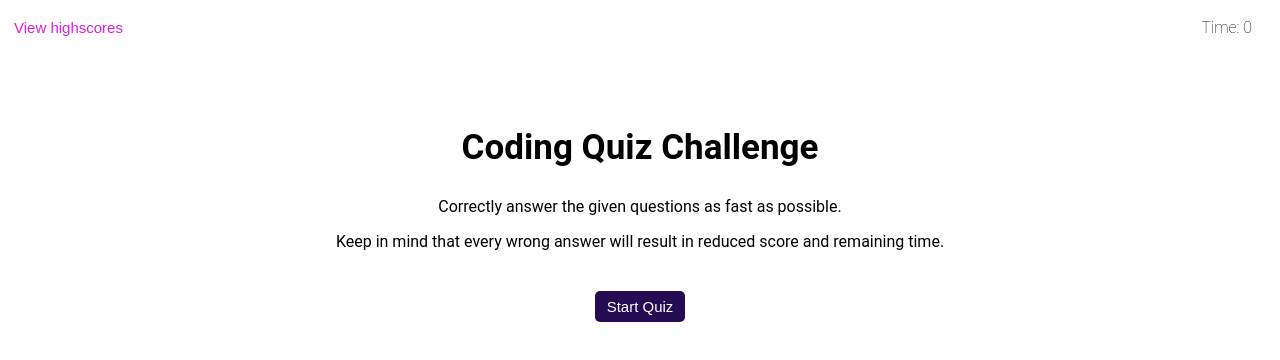
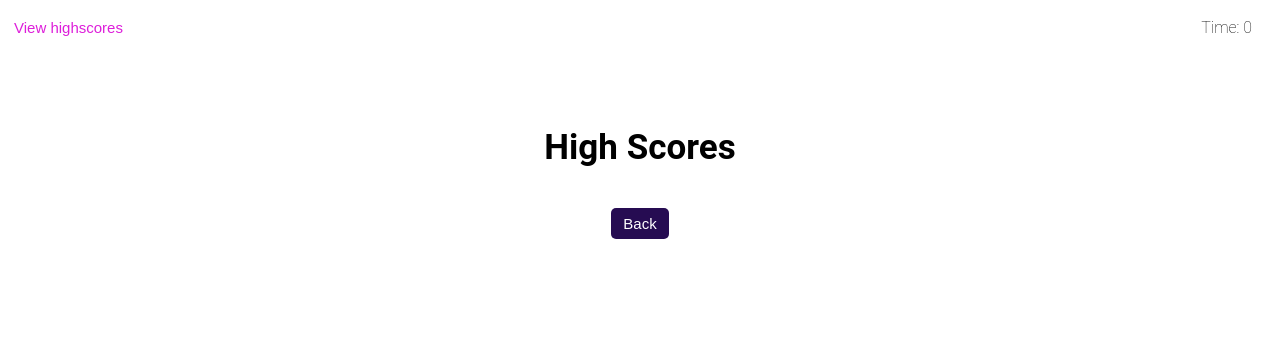
Before and after one commit to Valencia01/code-quiz, a plain HTML site: page index.html in a window 1280 px wide. Both pictures are taken after a click on the button "View highscores". Drawn offline with Linux system fonts and the light colour scheme.

Commit message:
Added a Highscores Page

```diff
--- a/assets/css/style.css
+++ b/assets/css/style.css
@@ -30,7 +30,7 @@ p {
     text-align: center;
 }
 
-#start {
+#start, #back {
 
     padding: 7px 12px 7px 12px;
     font-size: 15px;
@@ -49,3 +49,8 @@ p {
 
 
 }
+
+
+#highscorePage {
+    display: none;
+}
--- a/assets/js/script.js
+++ b/assets/js/script.js
@@ -0,0 +1,15 @@
+
+var highscorePage = document.getElementById("highscorePage");
+var frontPage = document.getElementById("frontPage");
+
+function theScores() {
+
+    frontPage.style.display = "none";
+    highscorePage.style.display = "block";
+}
+
+function theFront() {
+
+    highscorePage.style.display = "none";
+    frontPage.style.display = "block";
+}
--- a/index.html
+++ b/index.html
@@ -12,11 +12,11 @@
 <body>
 
     <header>
-        <button id="highscores">View highscores</button>
+        <button onclick="theScores()" id="highscores">View highscores</button>
         <h1>Time: <span id="timer">0</span></h1>
     </header>
 
-    <section id="wrapper">
+    <section id="frontPage">
         <h2>Coding Quiz Challenge</h2>
 
         <p>Correctly answer the given questions as fast as possible.</p>
@@ -27,7 +27,19 @@
 
     </section>
 
+    <section id="highscorePage">
+        <h2>High Scores</h2>
 
+        <button onclick="theFront()" id="back">Back</button>
+
+    </section>
+
+    <section id="questionsPage">
+
+
+    </section>
+
+    <script src="assets/js/script.js"></script>
 </body>
 
 </html>
```
